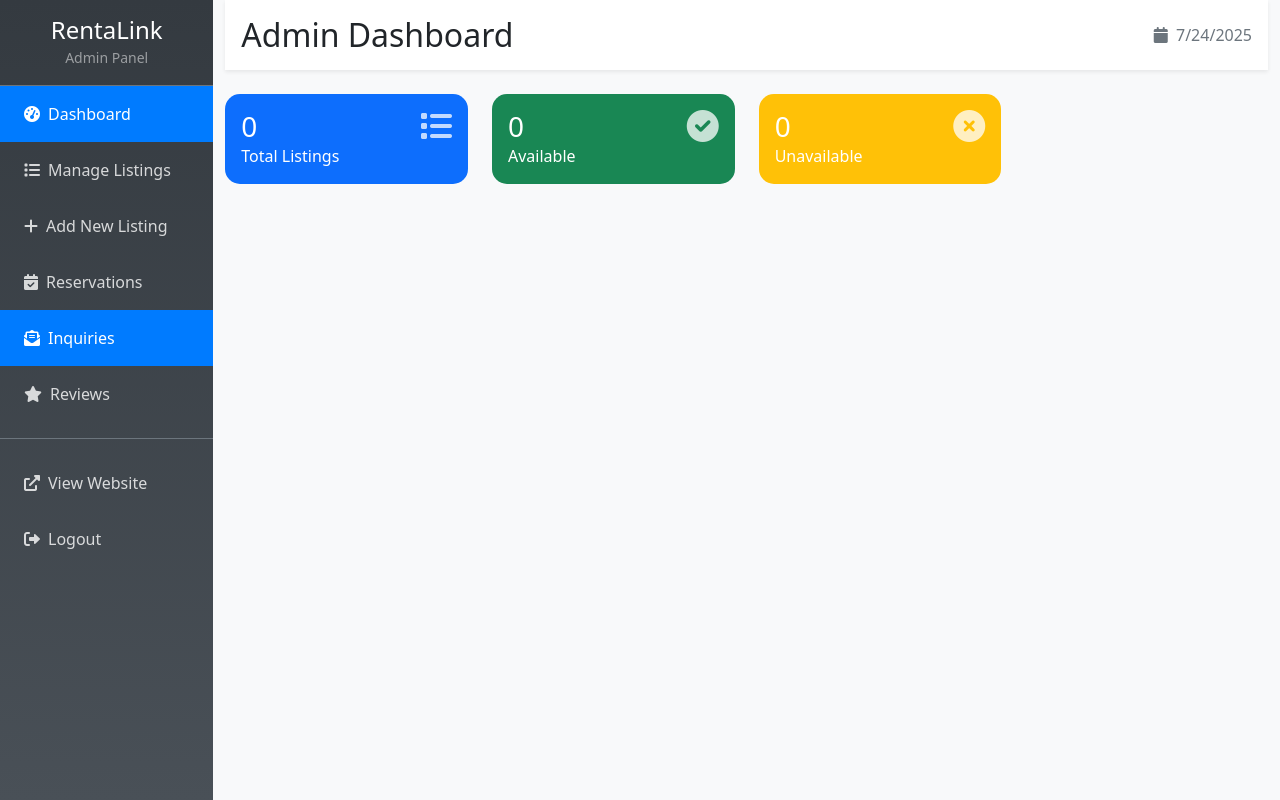
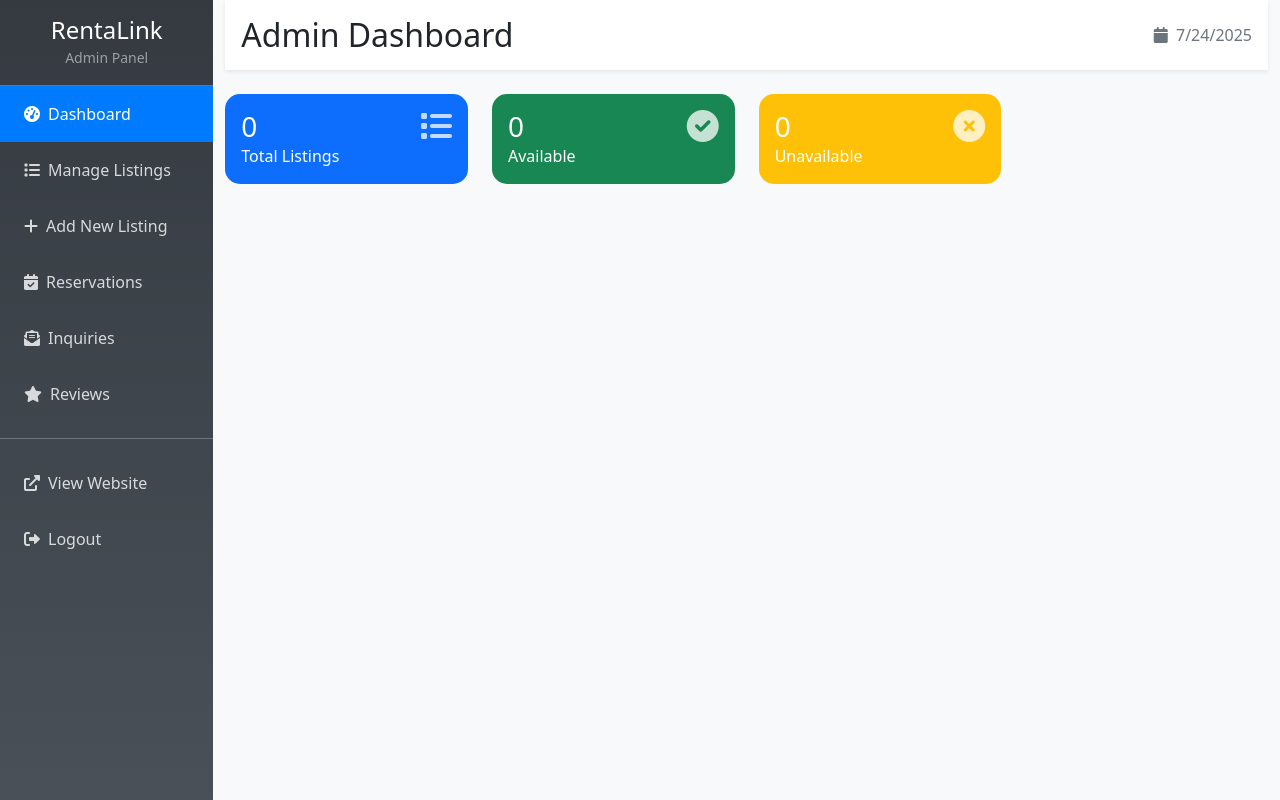
Before and after one commit to mahlet-tilahun/rentalink, a Flask app: page /admin/dashboard in a window 1280 px wide. Run offline with Flask 3, Linux system fonts and the light colour scheme; the visitor is signed in with stand-in values (Sample User, id 1); data that the repository does not hold is empty.

Commit message:
Implement sidebar badge notifications and active tab highlighting across all admin sections

```diff
--- a/app.py
+++ b/app.py
@@ -364,8 +364,10 @@ def update_reservation_status(reservation_id):
 
 @app.context_processor
 def inject_counts():
-    new_reservations = Reservation.query.filter_by(status="Pending").count()
-    return dict(new_reservations=new_reservations)
+    new_inquiry_count = Inquiry.query.filter_by(responded=False).count()
+    new_reservations = Reservation.query.filter_by(status='Pending').count()
+    return dict(new_inquiry_count=new_inquiry_count, new_reservations=new_reservations)
+
 
 @app.route('/listing/<int:listing_id>/contact', methods=['POST'])
 def contact_owner(listing_id):
--- a/templates/admin/dashboard.html
+++ b/templates/admin/dashboard.html
@@ -70,17 +70,17 @@
                     <a href="{{ url_for('add_listing') }}" class="nav-link">
                         <i class="fas fa-plus me-2"></i>Add New Listing
                     </a>
-                    <a class="nav-link" href="{{ url_for('admin_reservations') }}">
-                        <i class="fas fa-calendar-check me-2"></i>Reservations
+                    <a class="nav-link d-flex justify-content-between align-items-center" href="{{ url_for('admin_reservations') }}">
+                        <span><i class="fas fa-calendar-check me-2"></i>Reservations</span>
                         {% if new_reservations > 0 %}
-                          <span class="badge bg-danger ms-2">{{ new_reservations }}</span>
+                          <span class="badge bg-danger">{{ new_reservations }}</span>
                         {% endif %}
                     </a>
-                    <a class="nav-link active d-flex justify-content-between align-items-center" href="{{ url_for('admin_inquiries') }}">
-                       <span><i class="fas fa-envelope-open-text me-2"></i>Inquiries</span>
-                       {% if new_inquiry_count and new_inquiry_count > 0 %}
-                          <span class="badge bg-danger">{{ new_inquiry_count }}</span>
-                       {% endif %}
+                    <a class="nav-link d-flex justify-content-between align-items-center" href="{{ url_for('admin_inquiries') }}">
+                        <span><i class="fas fa-envelope-open-text me-2"></i>Inquiries</span>
+                        {% if new_inquiry_count and new_inquiry_count > 0 %}
+                            <span class="badge bg-danger">{{ new_inquiry_count }}</span>
+                        {% endif %}
                     </a>
 
                     <a class="nav-link" href="#reviews" data-section="reviews">
```
Also changed, not shown: templates/admin/add_listing.html (+5 -5 lines), templates/admin/manage_listings.html (+5 -5 lines), templates/admin/reservations.html (+6 -6 lines), static/images/listings/Kimironko_furnished_apartment_for_rent_in_kigali__11.jpg (added).
